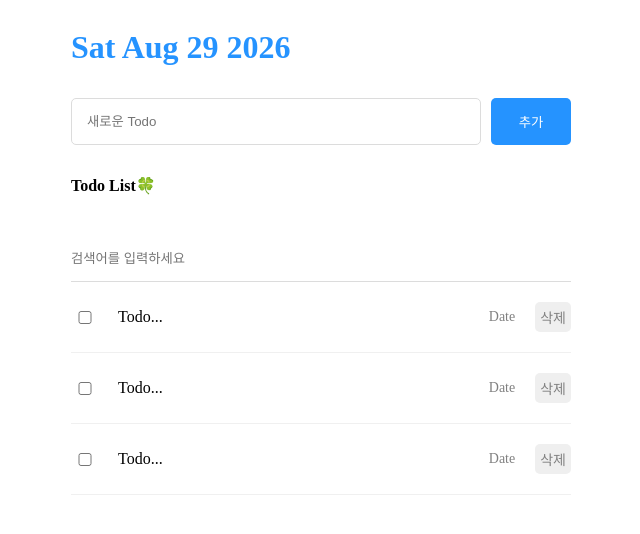
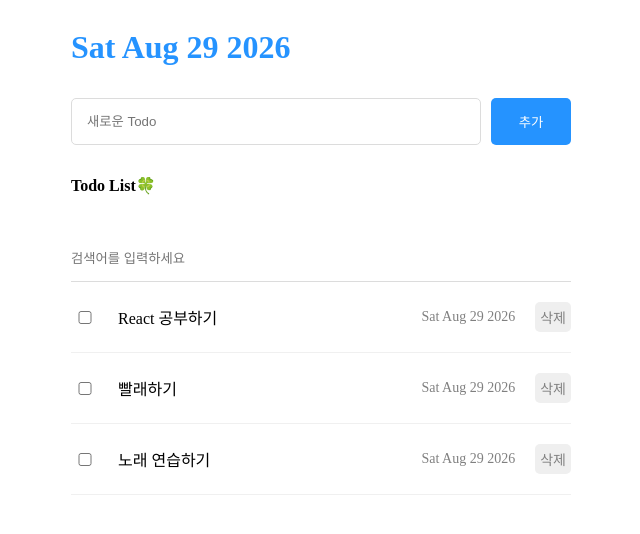
Before and after one commit to kkkkrk/react-one-bite-section08, a React (Vite) app: page / in a window 1280 px wide. Shown: the top 534 px of the page, without its empty margins (319-959 px from the left). Built offline with nearby package versions, Linux system fonts and the light colour scheme.

Commit message:
feat: add todoItem rendering

```diff
--- a/src/App.jsx
+++ b/src/App.jsx
@@ -38,7 +38,7 @@ function App() {
     <div className='App'>
       <Header/>
       <Editor onCreate = {onCreate}/>
-      <List/>
+      <List todos = {todos}/>
     </div>
   )
 }
--- a/src/components/List.jsx
+++ b/src/components/List.jsx
@@ -1,13 +1,33 @@
+import { useEffect } from "react";
 import "./List.css";
 import TodoItem from "./TodoItem";
-const List = () => {
+import { useState } from "react";
+const List = ({todos}) => {
+    const [search, setSearch] = useState("");
+    const onChangeSearch = (e) => {
+        setSearch(e.target.value);
+    }
+    const getFilterData = () => {
+        if(search === ""){
+            return todos;
+        }
+        return todos.filter((todo) => {
+            return todo.content.toLowerCase().includes(search.toLowerCase());
+        })
+    }
     return <div className="List">
         <h4>Todo List🍀</h4>
-        <input type="text" placeholder="검색어를 입력하세요"/>
+        <input
+            value={search}
+            onChange={onChangeSearch}
+            placeholder="검색어를 입력하세요"/>
         <div className="todos_wrapper">
-            <TodoItem/>
-            <TodoItem/>
-            <TodoItem/>
+
+            {
+                getFilterData(todos)?.map((todo) => {
+                    return <TodoItem key={todo.id} todo = {todo}/>;
+                })
+            }
         </div>
     </div>;
 }
--- a/src/components/TodoItem.jsx
+++ b/src/components/TodoItem.jsx
@@ -1,10 +1,10 @@
 import "./TodoItem.css";
-const TodoItem = () => {
+const TodoItem = ({todo}) => {
     return (
         <div className="TodoItem">
-            <input type="checkbox" />
-            <div className="content">Todo...</div>
-            <div className="date">Date</div>
+            <input checked = {todo.isDone} type="checkbox" />
+            <div className="content">{todo.content}</div>
+            <div className="date">{new Date(todo.date).toDateString()}</div>
             <button>삭제</button>
         </div>
     )
```
